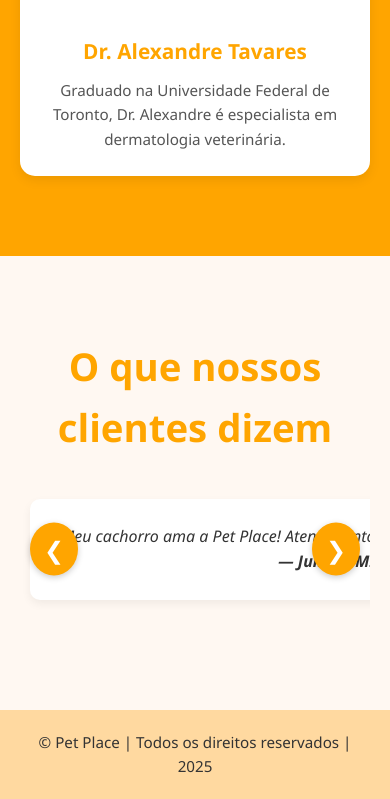
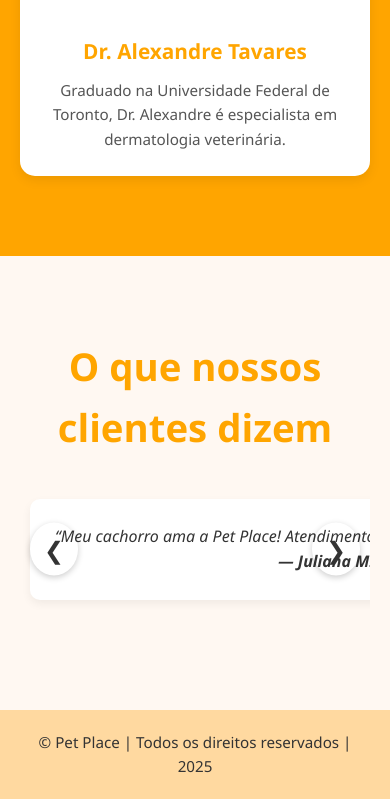
Before and after one commit to Paulo-Alvarez/Pet-Place-Landing-Page, a website: page index.html in a window 390 px wide. Shown: the part 5866-6665 px from the top of the page. Drawn offline with Linux system fonts and the light colour scheme.

Commit message:
Ajuste de responsividade para Mobile (depoimentos)

```diff
--- a/style.css
+++ b/style.css
@@ -203,17 +203,16 @@
   max-width: 900px;
   margin: 0 auto;
   overflow: hidden;
-    padding: 20px 40px; /* espaço extra para os botões nas laterais */
+  padding: 20px 40px;
   display: flex;
-    align-items: center; /* centraliza verticalmente o conteúdo */
-    height: auto; /* permite que a altura se ajuste ao conteúdo */
+  align-items: center;
   box-sizing: border-box;
 }
 
 .depoimentos {
   display: flex;
   transition: transform 0.5s ease-in-out;
-    width: 400%; /* assumindo 4 depoimentos, ajuste conforme necessário */
+  width: 400%;
 }
 
 .depoimentos blockquote {
@@ -225,7 +224,7 @@
   min-width: 100%;
   flex-shrink: 0;
   text-align: center;
-    box-shadow: 0 4px 10px rgba(0,0,0,0.06);
+  box-shadow: 0 4px 10px rgba(0, 0, 0, 0.06);
   box-sizing: border-box;
 }
 
@@ -368,6 +367,41 @@
       width: 100%;
     }
 
+    @media (max-width: 768px) {
+      .depoimentos-container {
+        flex-direction: column;
+        padding: 10px;
+      }
+
+      .depoimentos {
+        width: 100%;
+      }
+
+      .depoimentos blockquote {
+        min-width: 100%;
+      }
+
+      .nav-btn {
+        position: absolute;
+        top: 50%;
+        transform: translateY(-50%);
+        font-size: 1.5rem;
+        background: none;
+        border: none;
+        color: #333;
+        cursor: pointer;
+        z-index: 2;
+      }
+
+      .left-btn {
+        left: 10px;
+      }
+
+      .right-btn {
+        right: 10px;
+      }
+    }
+
     .botao-whatsapp {
       width: 100%;
     }
```
Lines whose indentation alone changed are shown as unchanged.
